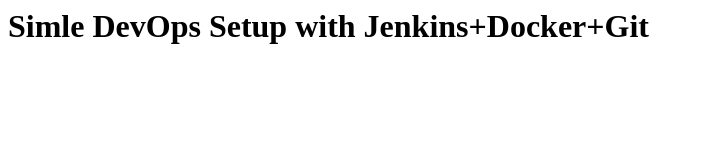
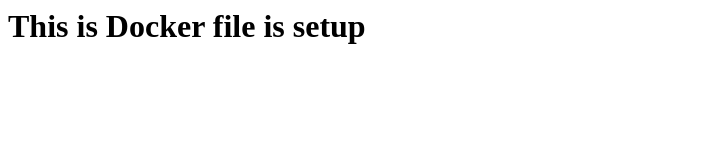
Before and after one commit to vijay2233/ApacheWebPages, a plain HTML site: page index.html in a window 1280 px wide. Shown: the whole page, without its empty margins (0-704 px from the left). Drawn offline with Linux system fonts and the light colour scheme.

Commit message:
Update index.html

```diff
--- a/index.html
+++ b/index.html
@@ -1 +1 @@
-<h1> Simle DevOps Setup with Jenkins+Docker+Git </h1>
+<h1> This is Docker file is setup </h1>
```
